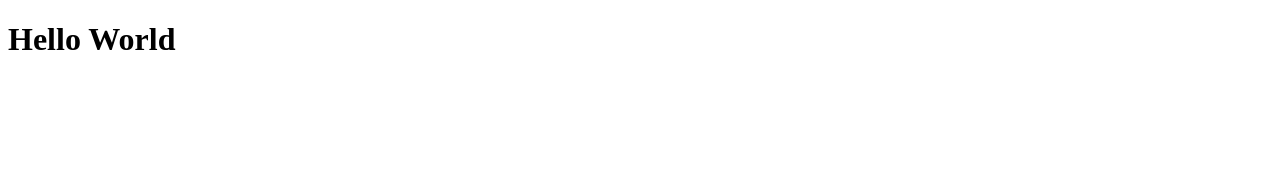
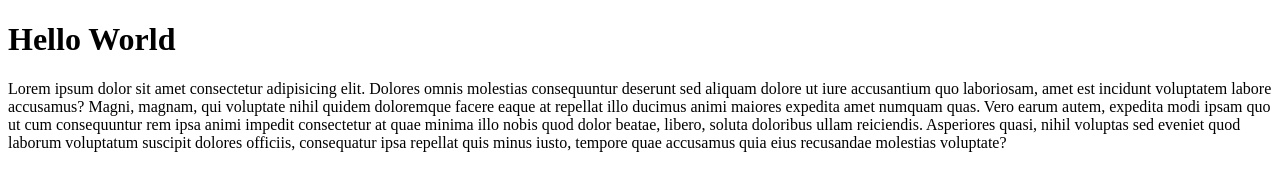
Before and after one commit to tofayel143/First-project, a plain HTML site: page index.html in a window 1280 px wide. Drawn offline with Linux system fonts and the light colour scheme.

Commit message:
ptag added

```diff
--- a/index.html
+++ b/index.html
@@ -8,5 +8,6 @@
 </head>
 <body>
     <h1>Hello World</h1>
+    <p>Lorem ipsum dolor sit amet consectetur adipisicing elit. Dolores omnis molestias consequuntur deserunt sed aliquam dolore ut iure accusantium quo laboriosam, amet est incidunt voluptatem labore accusamus? Magni, magnam, qui voluptate nihil quidem doloremque facere eaque at repellat illo ducimus animi maiores expedita amet numquam quas. Vero earum autem, expedita modi ipsam quo ut cum consequuntur rem ipsa animi impedit consectetur at quae minima illo nobis quod dolor beatae, libero, soluta doloribus ullam reiciendis. Asperiores quasi, nihil voluptas sed eveniet quod laborum voluptatum suscipit dolores officiis, consequatur ipsa repellat quis minus iusto, tempore quae accusamus quia eius recusandae molestias voluptate?</p>
 </body>
 </html>
```
